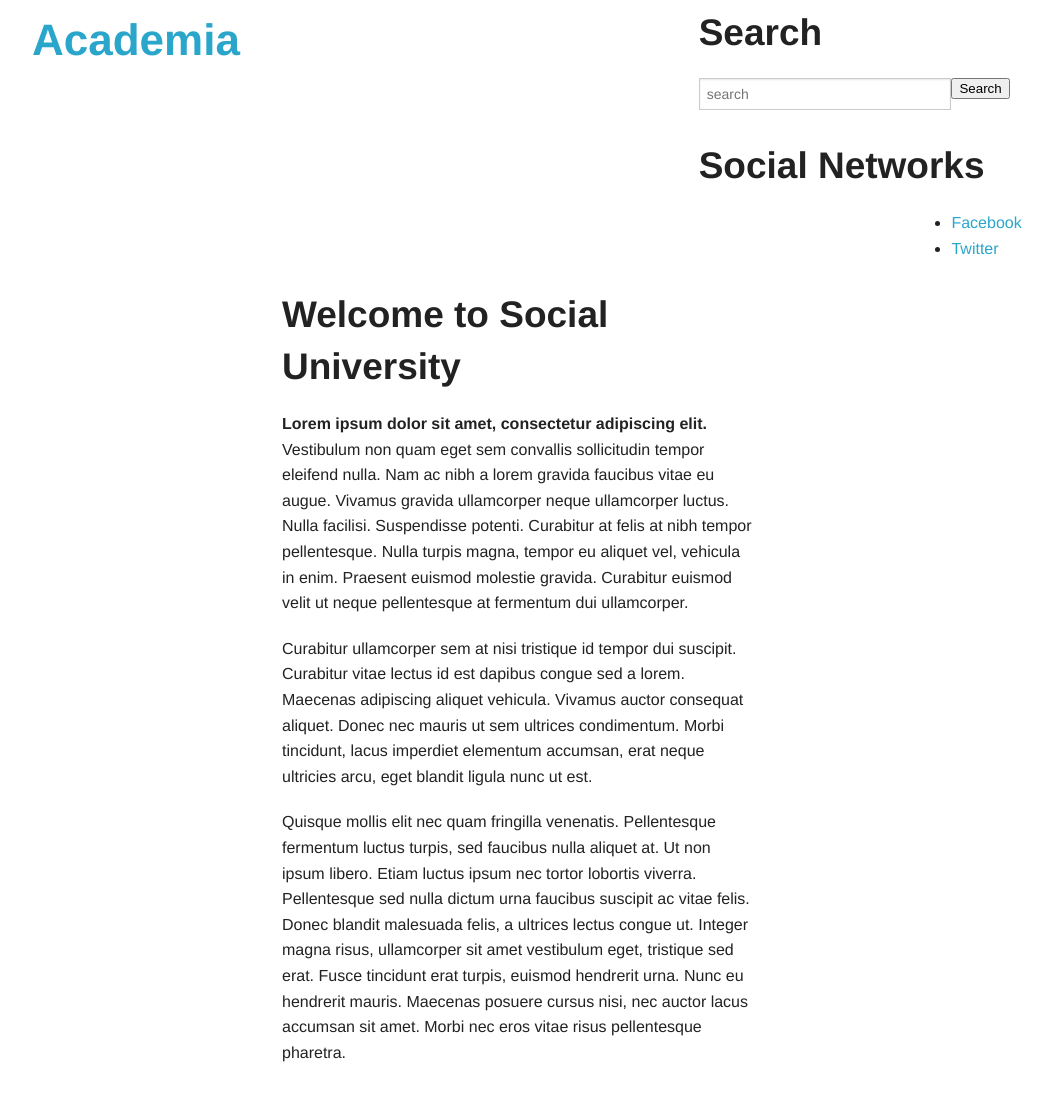
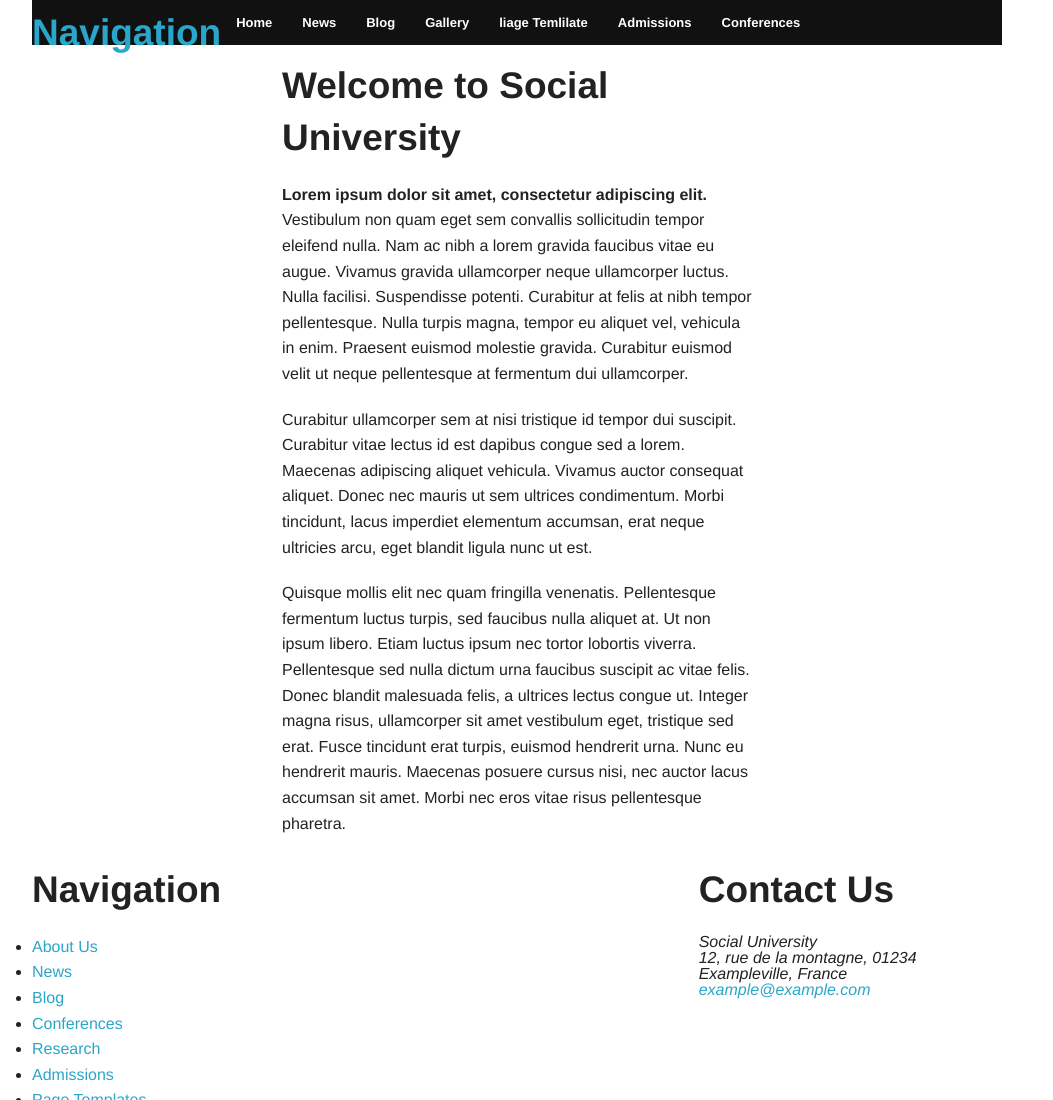
Before and after one commit to cesarorozco/academia4, a plain HTML site: page index.html in a window 1280 px wide. Shown: the top 1100 px of the page, without its empty margins (123-1176 px from the left). Drawn offline with Linux system fonts and the light colour scheme.

Commit message:
Index Navigation

```diff
--- a/index.html
+++ b/index.html
@@ -17,36 +17,31 @@
 <body>
 <header>
   <div class="row">
-    <div class="large-8 small-12 columns">
-      <h1><a href="#">Academia</a></h1>
-    </div>
-    <div class="large-4 small-12 columns">
-      <div id="search">
-        <h2>Search</h2>
-        <form>
-          <div class="row collapse">
-            <div class="small-10 columns">
-              <input type="search" placeholder="search" value="">
-            </div>
-            <div class="small-2 columns">
-              <input type="submit" value="Search">
-            </div>
-          </div>
-        </form>
-      </div>
-      <div id="social">
-        <h2>Social Networks</h2>
-        <div class="row collapse">
-          <div class="large-offset-10 large-2 small-12 columns">
-            <ul>
-              <li><a href="#" class="facebook">Facebook</a></li>
-              <li><a href="#" class="twitter">Twitter</a></li>
-            </ul>
-          </div>
-        </div>
-      </div>
+  <div class="large-12 columns">
+    <div id="navigation">
+      <nav class="top-bar">
+        <ul class="title-area">
+          <li class="name">
+            <h2><a href="#">Navigation</a></h2>
+          </li>
+          <li class="toggle-topbar menu-icon"><a href="#"><span>Menu</span></a></li>
+        </ul>
+        <section class="top-bar-section">
+          <ul class="left">
+            <li><a href="#" class="active">Home</a></li>
+            <li><a href="#">News</a></li>
+            <li><a href="#">Blog</a></li>
+            <li><a href="#">Gallery</a></li>
+            <li><a href="#">liage Temlilate</a></li>
+            <li><a href="#">Admissions</a></li>
+            <li><a href="#">Conferences</a></li>
+          </ul>
+        </section>
+      </nav>
     </div>
   </div>
+</div>
+
 
 </header>
 
```
